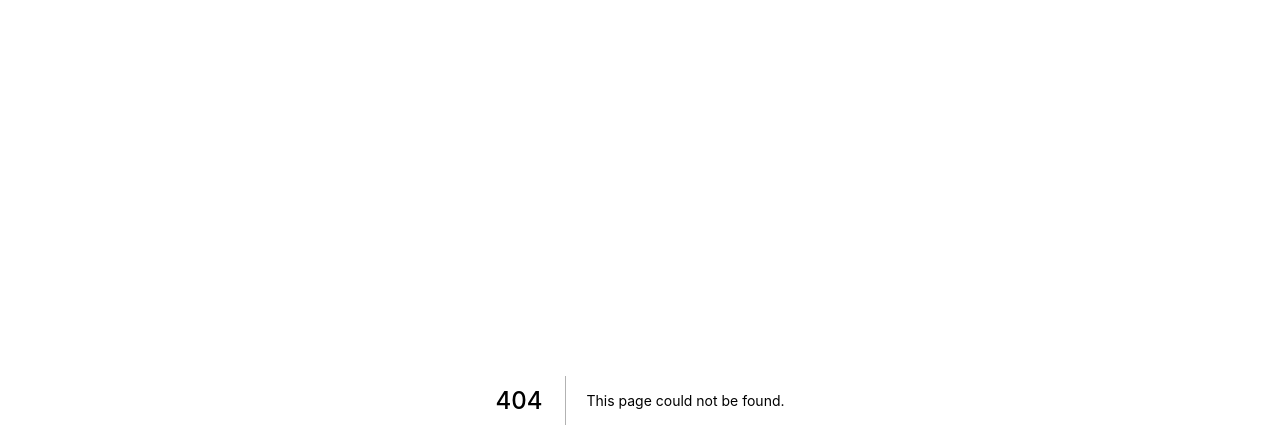
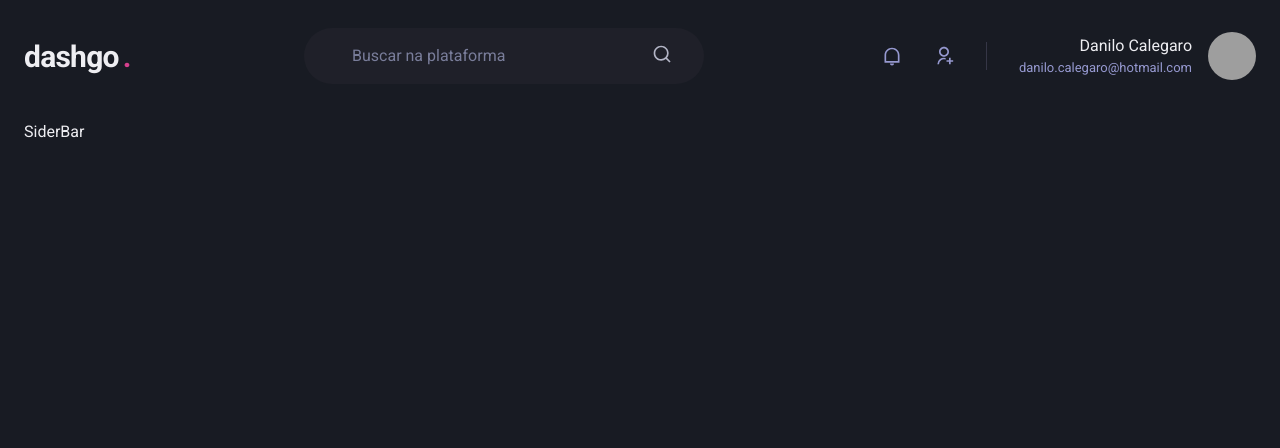
Before and after one commit to DaniloCalegaro/dashgo-next-chakra-ui, a Next.js app: page /dashboard in a window 1280 px wide. Before the commit this address had no page. Shown: the top 448 px of the page. Built offline with nearby package versions, Linux system fonts and the light colour scheme; grey boxes are pictures that could not be loaded.

Commit message:
feat: componente Header criado

```diff
--- a/package.json
+++ b/package.json
@@ -15,7 +15,8 @@
     "framer-motion": "^6",
     "next": "12.2.0",
     "react": "18.2.0",
-    "react-dom": "18.2.0"
+    "react-dom": "18.2.0",
+    "react-icons": "^4.4.0"
   },
   "devDependencies": {
     "@types/node": "18.0.3",
--- /dev/null
+++ b/src/components/Header.tsx
@@ -0,0 +1,78 @@
+import { Avatar, Box, Flex, HStack, Icon, Input, Stack, Text } from "@chakra-ui/react";
+import { RiNotificationLine, RiSearchLine, RiUserAddLine } from "react-icons/ri"
+
+export function Header() {
+  return (
+    <Flex
+      as='header'
+      w='100%'
+      maxW={1400}
+      h='20'
+      mx='auto'
+      mt='4'
+      px='6'
+      align='center'
+    >
+      <Text
+        fontSize='3xl'
+        fontWeight='bold'
+        letterSpacing='tight'
+        w='64'
+      >
+        dashgo
+        <Text as='span' ml='1' color='pink.500'>.</Text>
+      </Text>
+
+      <Flex
+        as='label'
+        flex='1'
+        py='4'
+        px='8'
+        ml='6'
+        maxW={400}
+        alignSelf='center'
+        bg='gray.800'
+        color='gray.200'
+        position='relative'
+        borderRadius='full'
+      >
+        <Input
+          color='gray.50'
+          variant='unstyled'
+          px='4'
+          mr='4'
+          placeholder="Buscar na plataforma"
+          _placeholder={{ color: 'gray.400'}}
+        />
+        <Icon as={RiSearchLine} fontSize='20'/>
+      </Flex>
+
+      <Flex
+        align='center'
+        ml='auto'
+      >
+        <HStack
+          spacing='8'
+          mx='8'
+          pr='8'
+          py='1'
+          color='gray.300'
+          borderRightWidth={1}
+          borderColor='gray.700'
+        >
+          <Icon as={RiNotificationLine} fontSize='20' />
+          <Icon as={RiUserAddLine} fontSize='20' />
+        </HStack>
+
+        <Flex align='center'>
+          <Box mr='4' textAlign='right'>
+            <Text>Danilo Calegaro</Text>
+            <Text color='gray.300' fontSize='small'>danilo.calegaro@hotmail.com</Text>
+          </Box>
+
+          <Avatar size='md' name='Danilo Calegaro' src='https://github.com/DaniloCalegaro.png' />
+        </Flex>
+      </Flex>
+    </Flex>
+  );
+}
--- /dev/null
+++ b/src/components/SideBar.tsx
@@ -0,0 +1,5 @@
+export function SiderBar() {
+  return (
+    <h1>SiderBar</h1>
+  )
+}
--- /dev/null
+++ b/src/pages/dashboard.tsx
@@ -0,0 +1,15 @@
+import { Flex } from "@chakra-ui/react";
+import { Header } from "../components/Header";
+import { SiderBar } from "../components/SideBar";
+
+export default function Dashboard() {
+  return (
+    <Flex direction='column' h='100vh'>
+      <Header />
+
+      <Flex w='100%' maxWidth={1400} my='6' mx='auto' px='6'>
+        <SiderBar />
+      </Flex>
+    </Flex>
+  )
+}
--- a/src/pages/index.tsx
+++ b/src/pages/index.tsx
@@ -1,8 +1,7 @@
-import type { NextPage } from 'next'
 import { Button, Flex, Stack } from '@chakra-ui/react'
 import { Input } from '../components/Form/Input'
 
-const SignIn: NextPage = () => {
+export default function SignIn() {
   return (
     <Flex
       w='100vw'
@@ -28,5 +27,3 @@
     </Flex>
   )
 }
-
-export default SignIn
```
Also changed, not shown: 1 other file (tests, documents, lock files or other folders).
